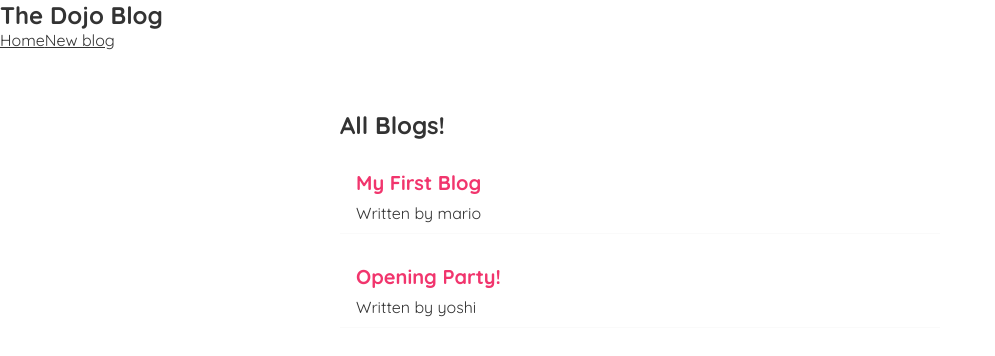
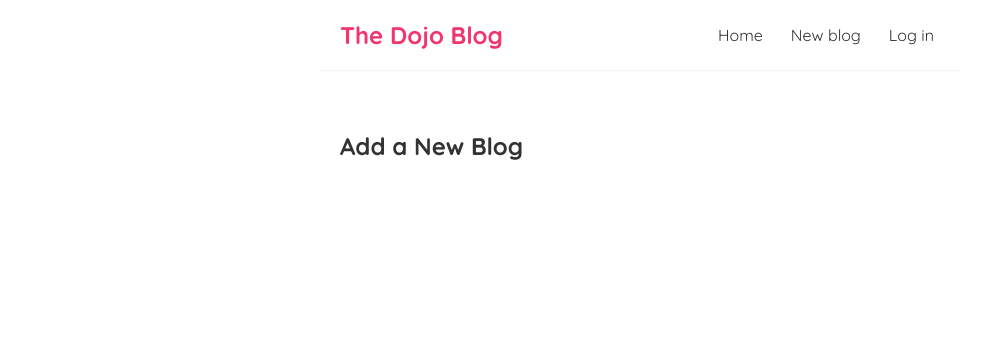
Before and after one commit to ieljohn10/all-about-react, a React (Create React App) app: page /create in a window 1280 px wide. Shown: the top 356 px of the page, without its empty margins (0-995 px from the left). Built offline with nearby package versions, Linux system fonts and the light colour scheme; data requests are answered from the project's data file.

Commit message:
feat: (all-about-react) adding data to the api using axios

```diff
--- a/data/db.json
+++ b/data/db.json
@@ -1,16 +1,20 @@
 {
-    "blogs": [
+    [
         {
+            "id": 1,
             "title": "My First Blog",
             "body": "Lorem ipsum dolor sit amet consectetur adipisicing elit. Beatae, sed?",
             "author": "mario",
-            "id": 1
+            "user": "yeyel",
+            "password": "123456"
         },
         {
+            "id": 2,
             "title": "Opening Party!",
             "body": "Lorem ipsum dolor sit amet consectetur adipisicing elit. Beatae, sed?",
             "author": "yoshi",
-            "id": 2
+            "user": "yeyel",
+            "password": "123456"
         }
     ]
 }
--- a/package.json
+++ b/package.json
@@ -6,8 +6,10 @@
     "@testing-library/jest-dom": "^5.16.5",
     "@testing-library/react": "^13.4.0",
     "@testing-library/user-event": "^13.5.0",
+    "axios": "^1.3.3",
     "react": "^18.2.0",
     "react-dom": "^18.2.0",
+    "react-router-dom": "^5.3.4",
     "react-scripts": "5.0.1",
     "web-vitals": "^2.1.4"
   },
--- a/src/App.js
+++ b/src/App.js
@@ -1,15 +1,29 @@
+import { BrowserRouter as Router, Route, Switch } from "react-router-dom";
 import Home from "./Home";
 import Navbar from "./Navbar";
-
+import Create from "./Create";
+import Login from "./Login";
 
 function App() {
   return (
-    <div className="App">
-      <Navbar />
-      <div className="content">
-        <Home />
+    <Router>
+      <div className="App">
+        <Navbar />
+        <div className="content">
+          <Switch>
+            <Route exact path='/'>
+              <Home />
+            </Route>
+            <Route path='/create'>
+              <Create />
+            </Route>
+            <Route path='/login'>
+              <Login />
+            </Route>
+          </Switch>
+        </div>
       </div>
-    </div>
+    </Router>
   );
 }
 
--- /dev/null
+++ b/src/Create.js
@@ -0,0 +1,7 @@
+const Create = () => {
+    return (
+        <h2>Add a New Blog</h2>
+     );
+}
+
+export default Create;
--- a/src/Home.js
+++ b/src/Home.js
@@ -1,4 +1,4 @@
-import { useState, useEffect } from "react";
+// import { useState, useEffect } from "react";
 import BlogList from "./Bloglist";
 import useFetch from "./usefetch";
 
--- /dev/null
+++ b/src/Login.js
@@ -0,0 +1,22 @@
+import { useEffect } from "react";
+
+const Login = () => {
+
+    useEffect(() => {
+        fetch('http://localhost:8000/blogs')
+        .then(res => {
+            return res.json()
+        })
+        .then(data => {
+            console.log(data);
+        });
+    }, []);
+    return(
+        <div className="Login">
+            <h1>Log In</h1>
+
+        </div>
+    )
+}
+
+export default Login;
--- a/src/Navbar.js
+++ b/src/Navbar.js
@@ -1,10 +1,13 @@
+import { Link } from 'react-router-dom';
+
 const Navbar = () => {
     return (
         <nav className="navBar">
             <h1>The Dojo Blog</h1>
             <div className="links">
-                <a href="/">Home</a>
-                <a href="/create">New blog</a>
+                <Link to="/">Home</Link>
+                <Link to="/create">New blog</Link>
+                <Link to="/login">Log in</Link>
             </div>
         </nav>
      );
--- a/src/index.css
+++ b/src/index.css
@@ -6,7 +6,7 @@
   font-family: "Quicksand";
   color: #333;
 }
-.navbar {
+.navBar {
   padding: 20px;
   display: flex;
   align-items: center;
@@ -14,18 +14,18 @@
   margin: 0 auto;
   border-bottom: 1px solid #f2f2f2;
 }
-.navbar h1 {
+.navBar h1 {
   color: #f1356d;
 }
-.navbar .links {
+.navBar .links {
   margin-left: auto;
 }
-.navbar a {
+.navBar a {
   margin-left: 16px;
   text-decoration: none;
   padding: 6px;
 }
-.navbar a:hover {
+.navBar a:hover {
   color: #f1356d;
 }
 .content {
```
Also changed, not shown: src/newLearning/AxiosAddData.js (added, +23 -0 lines), 1 other file (tests, documents, lock files or other folders).
